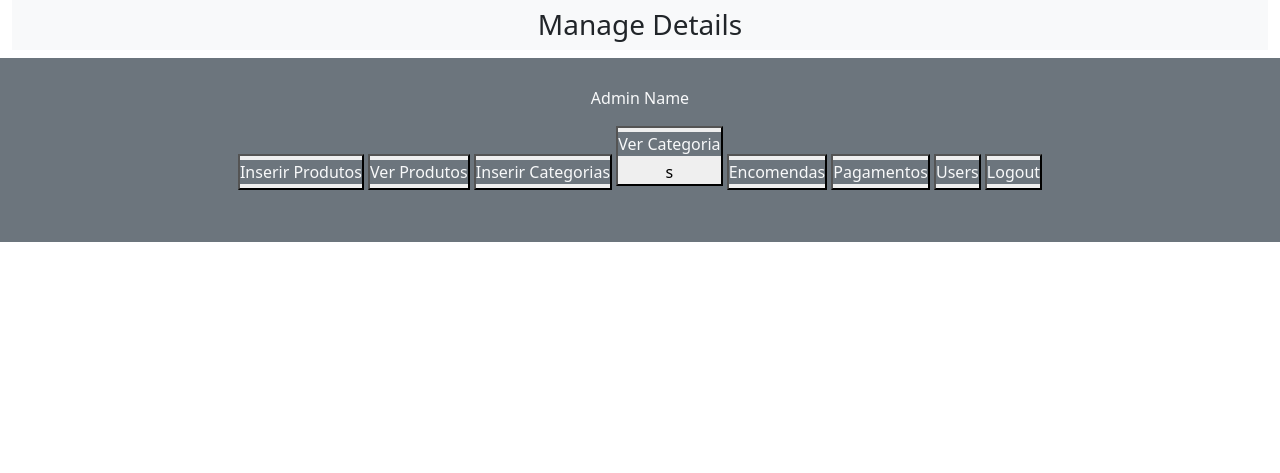
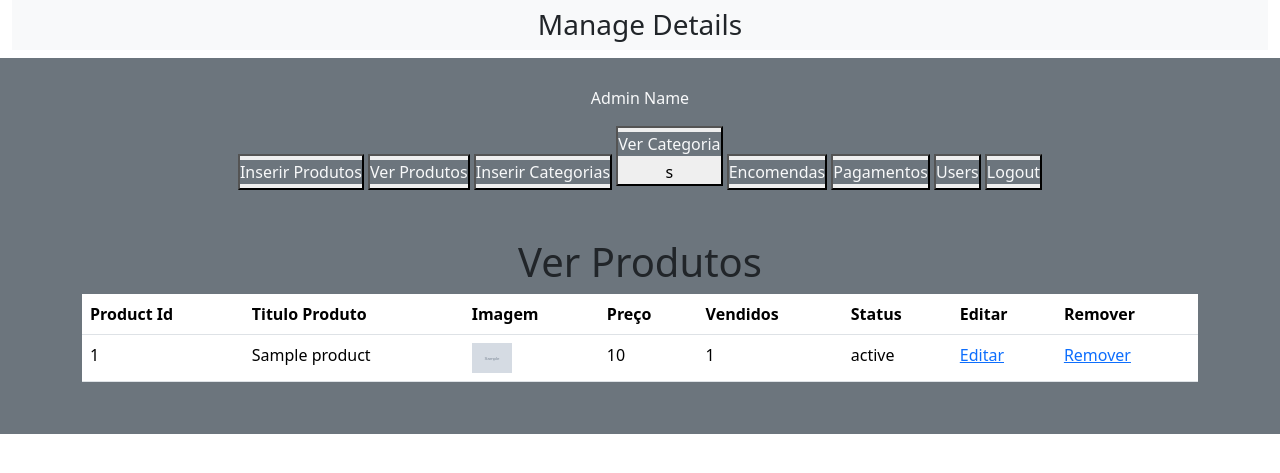
Before and after one commit to Pedrvicente/backend_pedro, a PHP site: page /index.php?view_products in a window 1280 px wide. Shown: the part 72-545 px from the top of the page. Run offline with PHP 8.4, Linux system fonts and the light colour scheme; tables that the repository leaves empty or names only in its code hold one stand-in row (values such as "Sample post"); grey boxes marked "Sample" are stand-in pictures.

Commit message:
tabela de produtos

```diff
--- a/admin/index.php
+++ b/admin/index.php
@@ -1,3 +1,13 @@
+<?php
+
+include('../includes/db.php');
+include('../functions/common_function.php');
+
+?>
+
+
+
+
 <!DOCTYPE html>
 <html lang="en">
 <head>
@@ -36,7 +46,7 @@
                 </div>
                 <div class="button text-center">
                     <button><a href="insert_product.php " class="nav-link text-light bg-secondary my-1">Inserir Produtos</a></button>
-                    <button><a href="" class="nav-link text-light bg-secondary my-1">Ver Produtos</a></button>
+                    <button><a href="index.php?view_products" class="nav-link text-light bg-secondary my-1">Ver Produtos</a></button>
                     <button><a href="index.php?insert_category" class="nav-link text-light bg-secondary my-1">Inserir Categorias</a></button>
                     <button><a href="" class="nav-link text-light bg-secondary my-1">Ver Categoria</a>s</button>
                     <button><a href="" class="nav-link text-light bg-secondary my-1">Encomendas</a></button>
@@ -51,7 +61,9 @@
                         if(isset($_GET['insert_category'])){
                             include('insert_categories.php');
                         };
-
+                        if(isset($_GET['view_products'])){
+                            include('view_products.php');
+                        };
                     ?>
                 </div>
             </div>
--- /dev/null
+++ b/admin/view_products.php
@@ -0,0 +1,61 @@
+<!DOCTYPE html>
+<html lang="en">
+<head>
+    <meta charset="UTF-8">
+    <meta name="viewport" content="width=device-width, initial-scale=1.0">
+    <title>Document</title>
+</head>
+<body>
+    <h1 class="text-center">Ver Produtos</h1>
+    <table class="table">
+        <thead>
+            <tr>
+                <th>Product Id</th>
+                <th>Titulo Produto</th>
+                <th>Imagem</th>
+                <th>Preço</th>
+                <th>Vendidos</th>
+                <th>Status</th>
+                <th>Editar</th>
+                <th>Remover</th>
+            </tr>
+        </thead>
+        <tbody>
+            <?php
+
+            $select_products = "SELECT * FROM `products`";
+            $result = mysqli_query($connect, $select_products);
+            $number = 0;
+            while($row=mysqli_fetch_assoc($result)){
+                $product_id = $row['product_id'];
+                $product_title = $row['product_title'];
+                $product_image = $row['product_image'];
+                $product_price = $row['product_price'];
+                $product_status = $row['status'];
+                $number++;
+                ?>
+                <tr>
+                <td><?php echo $number; ?></td>
+                <td><?php echo $product_title;?></td>
+                <td><img src='../images/<?php echo $product_image; ?>' width='40'/></td>
+                <td><?php echo $product_price; ?></td>
+                <td>
+                <?php
+                    $select_count = "SELECt * FROM `pending_orders` WHERE product_id='$product_id'";
+                    $result_count = mysqli_query($connect, $select_count);
+                    $rows_count = mysqli_num_rows($result_count);
+                    echo $rows_count;
+                ?>
+                </td>
+                <td><?php echo $product_status; ?></td>
+                <td><a href=''>Editar</a></td>
+                <td><a href=''>Remover</a></td>
+            </tr>
+            <?php
+            }
+            ?>
+
+        </tbody>
+    </table>
+</body>
+</html>
```
Also changed, not shown: admin/product_images/IMG_7984.jpg (deleted), admin/product_images/IMG_7986.jpg (deleted).
